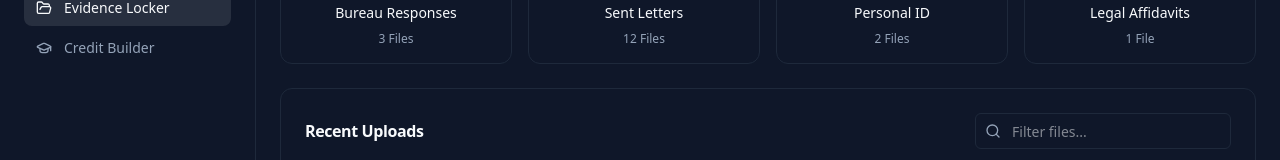
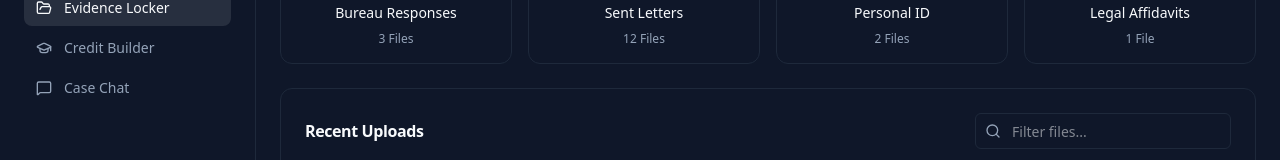
Before and after one commit to outlier1804/credlaw-mvp, a Next.js app: page /client/documents in a window 1280 px wide. Shown: the part 234-394 px from the top of the page. Built offline with nearby package versions, Linux system fonts and the light colour scheme.

Commit message:
feat: add case chat to sidebar

```diff
--- a/components/app-sidebar.tsx
+++ b/components/app-sidebar.tsx
@@ -16,7 +16,8 @@ import {
     AppWindow,
     ShieldAlert,
     FolderOpen,
-    GraduationCap
+    GraduationCap,
+    MessageSquare
 } from "lucide-react"
 import { cn } from "@/lib/utils"
 
@@ -42,12 +43,14 @@ export function AppSidebar() {
         { href: '/agency/clients', label: 'Client CRM', icon: Users },
         { href: '/agency/attorneys', label: 'Attorney Network', icon: Gavel },
         { href: '/agency/settings', label: 'Agent Customizer', icon: Settings },
+        { href: '/agency/messages', label: 'Case Chat', icon: MessageSquare },
     ];
 
     const attorneyMenu = [
         { href: '/attorney', label: 'Litigation Feed', icon: Gavel },
         { href: '/attorney/cases', label: 'Case Files', icon: Briefcase },
         { href: '/attorney/billing', label: 'Settlements', icon: CreditCard },
+        { href: '/attorney/messages', label: 'Case Chat', icon: MessageSquare },
     ];
 
     const clientMenu = [
@@ -56,6 +59,7 @@ export function AppSidebar() {
         { href: '/client/violations', label: 'Violation Vault', icon: ShieldAlert },
         { href: '/client/documents', label: 'Evidence Locker', icon: FolderOpen },
         { href: '/client/education', label: 'Credit Builder', icon: GraduationCap },
+        { href: '/client/messages', label: 'Case Chat', icon: MessageSquare },
     ];
 
     let currentMenu = clientMenu; // Default fallback
```
